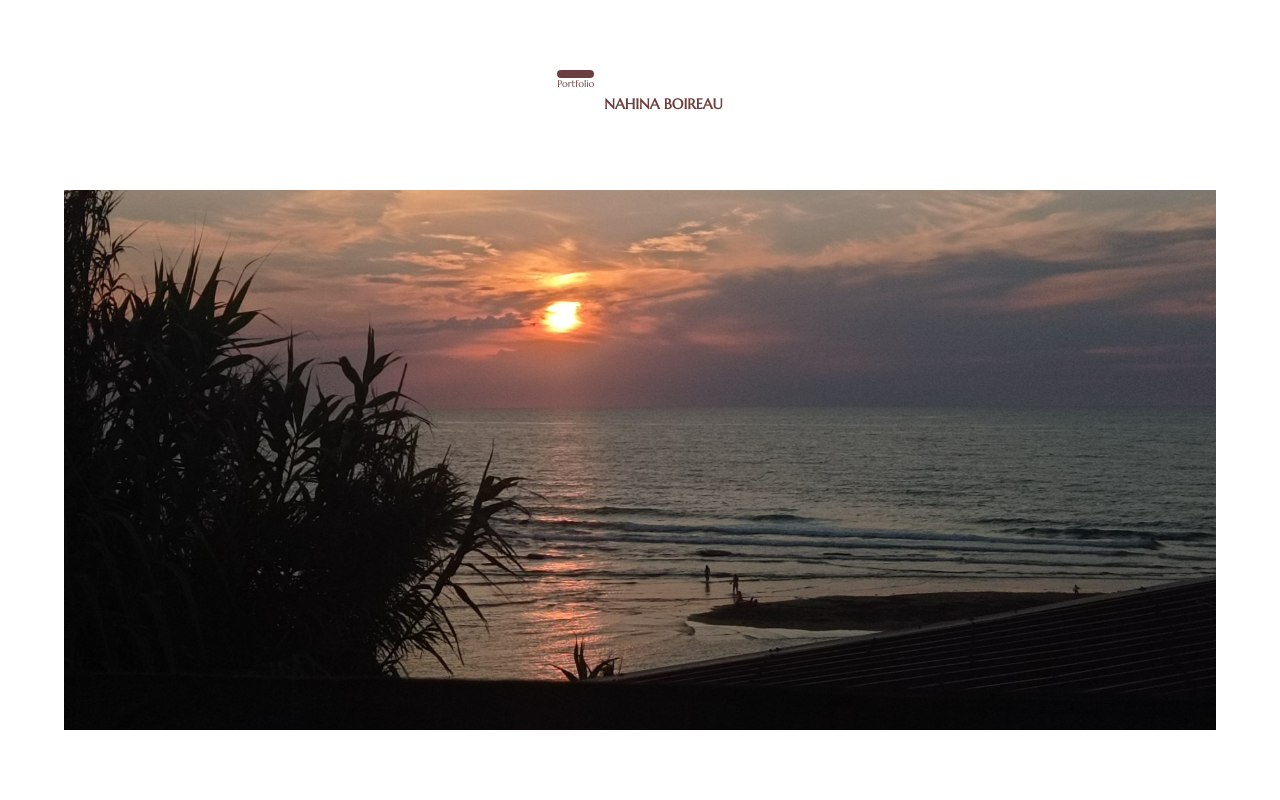
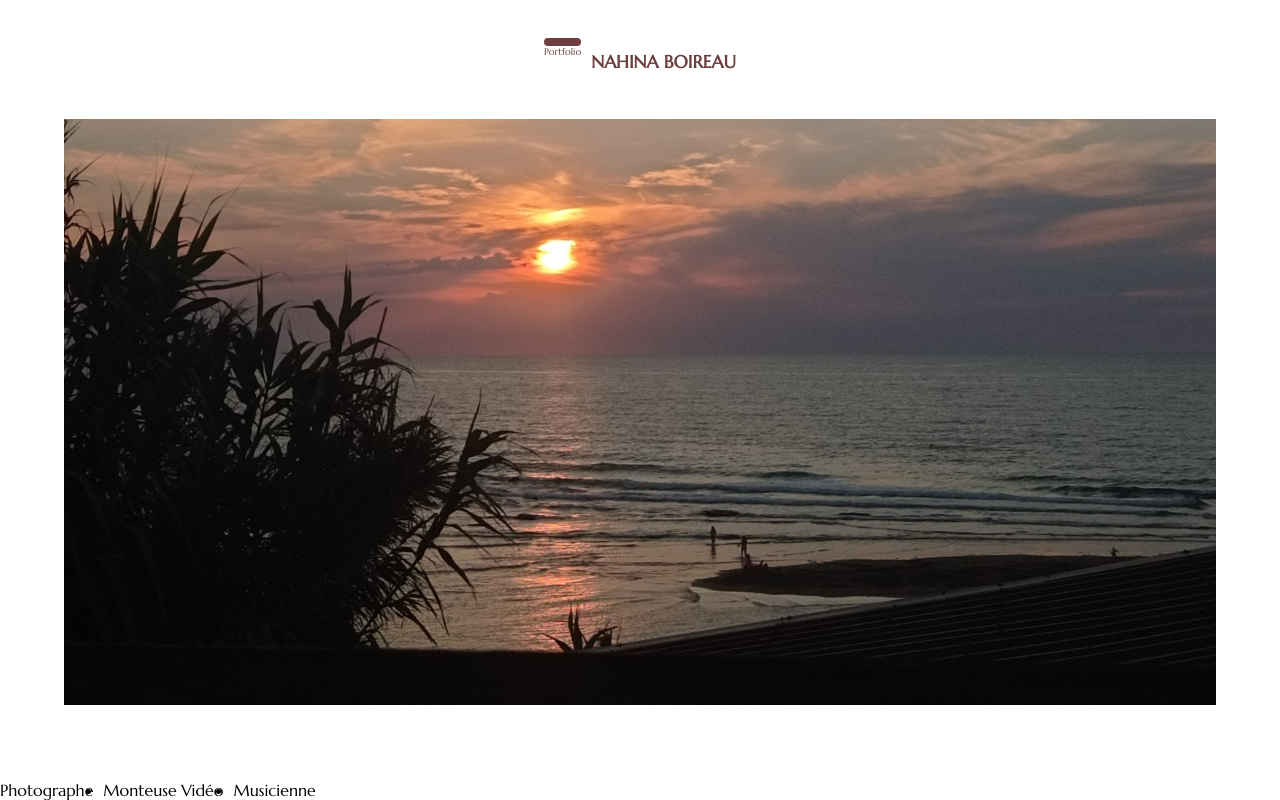
Before and after one commit to nahinaboireau/Portfolio, a PHP site: page / in a window 1280 px wide. Shown: the part 259-1059 px from the top of the page. Run offline with PHP 8.4, Linux system fonts and the light colour scheme.

Commit message:
:art:
fin de l'image et nom

```diff
--- a/index.php
+++ b/index.php
@@ -34,6 +34,14 @@
             <div class="boite-image">
                 <img src="./images/image-accueil.jpg" alt="">
             </div>
+           <div class="text">
+                <ul>
+                    <li>Photographe</li>
+                    <li>Monteuse Vidéo</li>
+                    <li>Musicienne</li>
+                </ul>
+           </div>
+
 
 
 
--- a/style.css
+++ b/style.css
@@ -49,9 +49,9 @@ nav {
 .accueil {
     display: grid;
     grid-template-columns: 1fr;
-    grid-template-rows: 1fr 3fr;
+    grid-template-rows: 1fr 6fr;
     grid-column-gap: 0px;
-    grid-row-gap: 0px;
+    grid-row-gap: 10px;
     height: 100vh;
 
 }
@@ -63,15 +63,17 @@ div.boite-tout {
     align-items: center;
 
 
+
 }
 
 div.boite-petit {
     display: flex;
     flex-direction: column;
-    height: 60%;
+    height: 48%;
     padding-right: 10px;
-    margin-top: 60px;
-    margin-bottom: 0;
+    margin-top: 20px;
+
+
 
 }
 
@@ -90,9 +92,9 @@ div.bordure {
 .nom {
     color: #6C3E3E;
     font-family: 'Marcellus', serif;
-    font-size: 0.9em;
+    font-size: 1.1em;
     display: flex;
-    margin-bottom: 5px;
+    margin-bottom: 0;
 }
 
 
@@ -101,7 +103,8 @@ div.bordure {
     font-family: 'Marcellus', serif;
     font-size: 0.6em;
     display: flex;
-    margin-top: 0;
+    margin:0;
+
 
 
 }
@@ -110,15 +113,10 @@ div.bordure {
     width: 100%;
     height: 100%;
     display:flex;
-    align-items: center;
     justify-content: center;
-    margin-top: -40px;
-
-
 }
 
 .boite-image img {
-
     width: 90%;
     height: 90%;
     object-fit: cover;
@@ -129,3 +127,16 @@ div.bordure {
 
 
 /* media queries pour agrandir pour format écran et tablette  */
+
+
+div.text ul {
+
+    padding: 0;
+    margin: 0;
+    display: flex;
+    flex-direction: row;
+}
+
+div.text li {
+    margin-right: 10px;
+}
```
